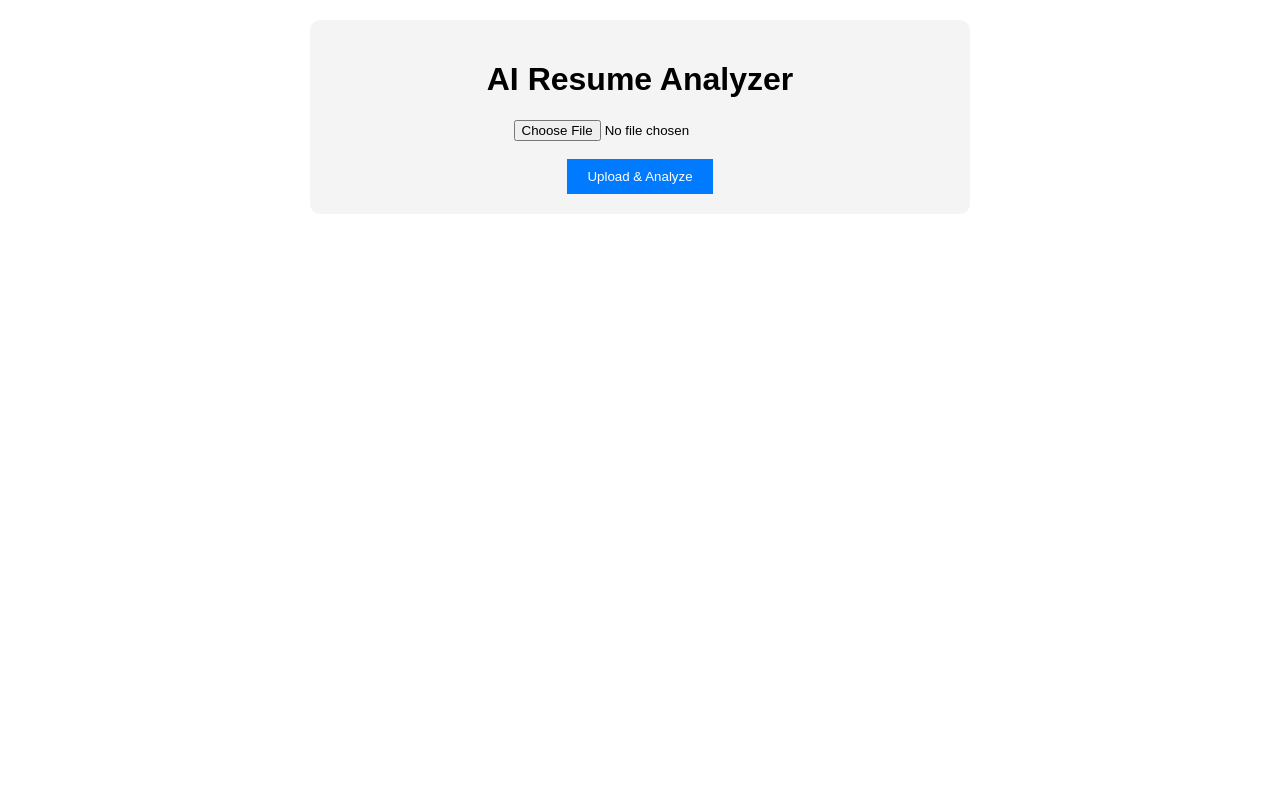
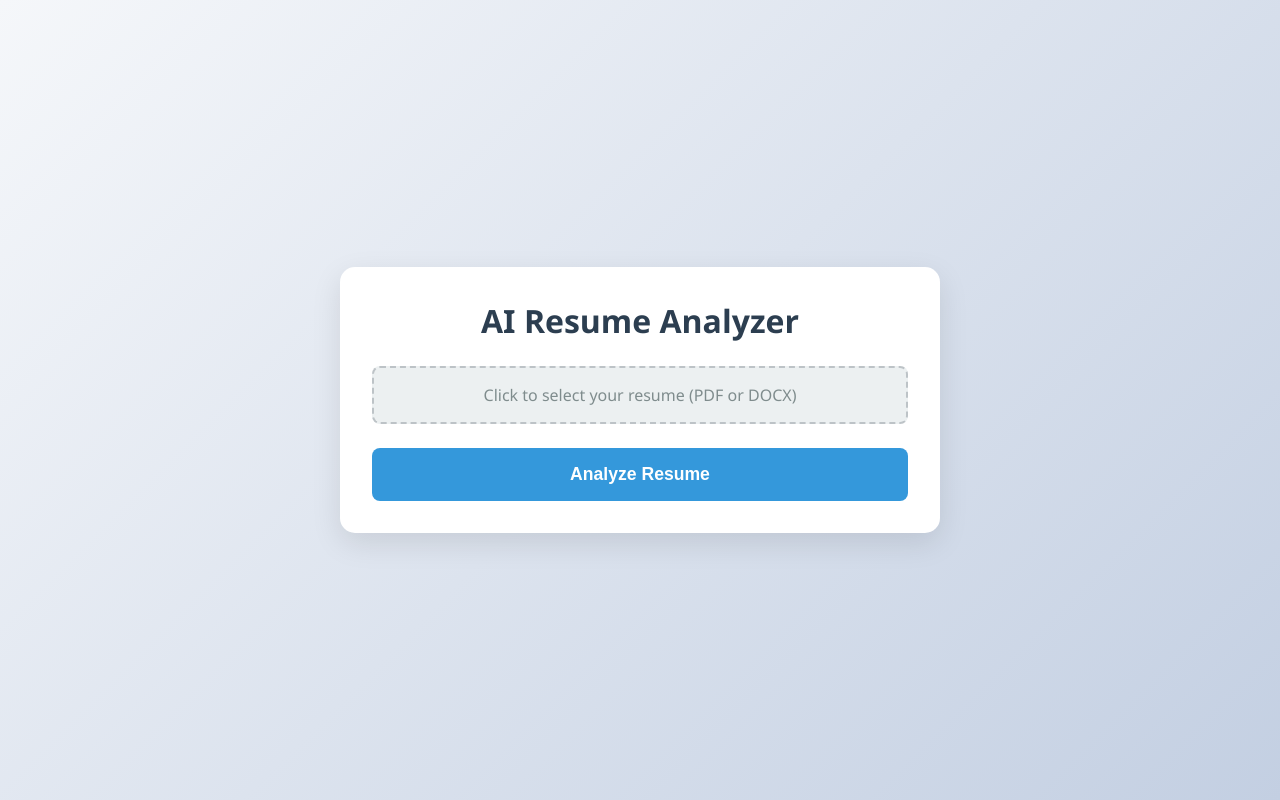
Before and after one commit to meruva-lokesh/BERT-Powered-Resume-Analyzer, a Flask app: page / in a window 1280 px wide. Run offline with Flask 3, Linux system fonts and the light colour scheme.

Commit message:
Added upload status display to frontend. And updated the frontend to look good

```diff
--- a/app.py
+++ b/app.py
@@ -10,6 +10,7 @@ JOB_DESCRIPTION = "Looking for a software engineer skilled in Python, machine le
 
 @app.route("/", methods=["GET", "POST"])
 def index():
+    uploaded_file = None  # Variable to store the filename
     if request.method == "POST":
         file = request.files["resume"]
         if file:
@@ -23,10 +24,13 @@ def index():
             cleaned_resume_text = preprocess_text(resume_text)
             match_score = calculate_similarity(cleaned_resume_text, JOB_DESCRIPTION)
 
-            # Flash the match score so it shows once
+            # Store the filename for display
+            uploaded_file = file.filename
+
+            # Flash the match score
             flash(f"Match Score: {match_score}%")
-            return redirect(url_for("index"))
-    return render_template("index.html")
+            return render_template("index.html", uploaded_file=uploaded_file)
+    return render_template("index.html", uploaded_file=uploaded_file)
 
 
 if __name__ == "__main__":
--- a/templates/index.html
+++ b/templates/index.html
@@ -1,23 +1,172 @@
 <!DOCTYPE html>
-<html>
+<html lang="en">
 <head>
+    <meta charset="UTF-8">
+    <meta name="viewport" content="width=device-width, initial-scale=1.0">
     <title>AI Resume Analyzer</title>
     <style>
-        body { font-family: Arial, sans-serif; text-align: center; margin: 20px; }
-        .container { width: 50%; margin: auto; padding: 20px; background: #f4f4f4; border-radius: 10px; }
-        button { padding: 10px 20px; background: #007BFF; color: white; border: none; cursor: pointer; }
-        button:hover { background: #0056b3; }
-        .flash { margin-top: 20px; font-size: 20px; color: #28a745; }
+        * {
+            margin: 0;
+            padding: 0;
+            box-sizing: border-box;
+        }
+
+        body {
+            font-family: 'Segoe UI', Tahoma, Geneva, Verdana, sans-serif;
+            background: linear-gradient(135deg, #f5f7fa 0%, #c3cfe2 100%);
+            min-height: 100vh;
+            display: flex;
+            justify-content: center;
+            align-items: center;
+        }
+
+        .container {
+            width: 90%;
+            max-width: 600px;
+            background: white;
+            padding: 2rem;
+            border-radius: 15px;
+            box-shadow: 0 10px 30px rgba(0, 0, 0, 0.1);
+            margin: 2rem;
+        }
+
+        h1 {
+            color: #2c3e50;
+            margin-bottom: 1.5rem;
+            font-size: 2rem;
+            text-align: center;
+        }
+
+        form {
+            display: flex;
+            flex-direction: column;
+            gap: 1.5rem;
+        }
+
+        .file-input-wrapper {
+            position: relative;
+            overflow: hidden;
+            display: inline-block;
+            width: 100%;
+        }
+
+        .file-input-wrapper input[type=file] {
+            font-size: 100px;
+            position: absolute;
+            left: 0;
+            top: 0;
+            opacity: 0;
+            cursor: pointer;
+        }
+
+        .file-input-label {
+            display: block;
+            padding: 1rem;
+            background: #ecf0f1;
+            border: 2px dashed #bdc3c7;
+            border-radius: 8px;
+            text-align: center;
+            color: #7f8c8d;
+            transition: all 0.3s ease;
+        }
+
+        .file-input-label:hover {
+            background: #dfe6e9;
+            border-color: #3498db;
+            color: #3498db;
+        }
+
+        button {
+            padding: 1rem;
+            background: #3498db;
+            color: white;
+            border: none;
+            border-radius: 8px;
+            cursor: pointer;
+            font-size: 1.1rem;
+            font-weight: 600;
+            transition: transform 0.2s, background 0.3s;
+        }
+
+        button:hover {
+            background: #2980b9;
+            transform: translateY(-2px);
+        }
+
+        button:active {
+            transform: translateY(0);
+        }
+
+        .flash {
+            margin-top: 1.5rem;
+            padding: 1rem;
+            background: #2ecc71;
+            color: white;
+            border-radius: 8px;
+            font-size: 1.1rem;
+            animation: fadeIn 0.5s ease-in;
+        }
+
+        .upload-status {
+            margin-top: 1.5rem;
+            padding: 1rem;
+            background: #f1c40f;
+            color: #fff;
+            border-radius: 8px;
+            font-size: 1rem;
+            display: flex;
+            align-items: center;
+            justify-content: center;
+            gap: 0.5rem;
+            animation: fadeIn 0.5s ease-in;
+        }
+
+        .upload-status::before {
+            content: "✓";
+            font-size: 1.2rem;
+            font-weight: bold;
+        }
+
+        @keyframes fadeIn {
+            from { opacity: 0; transform: translateY(10px); }
+            to { opacity: 1; transform: translateY(0); }
+        }
+
+        @media (max-width: 480px) {
+            .container {
+                width: 95%;
+                padding: 1.5rem;
+            }
+
+            h1 {
+                font-size: 1.5rem;
+            }
+
+            button {
+                font-size: 1rem;
+            }
+        }
     </style>
 </head>
 <body>
     <div class="container">
         <h1>AI Resume Analyzer</h1>
         <form action="/" method="post" enctype="multipart/form-data">
-            <input type="file" name="resume" required>
-            <br><br>
-            <button type="submit">Upload & Analyze</button>
+            <div class="file-input-wrapper">
+                <input type="file" name="resume" id="resume" required>
+                <label for="resume" class="file-input-label">
+                    Click to select your resume (PDF or DOCX)
+                </label>
+            </div>
+            <button type="submit">Analyze Resume</button>
         </form>
+
+        <!-- Display uploaded file status -->
+        {% if uploaded_file %}
+            <div class="upload-status">
+                File Uploaded: {{ uploaded_file }}
+            </div>
+        {% endif %}
 
         <!-- Display flashed messages (match score) if any -->
         {% with messages = get_flashed_messages() %}
```
